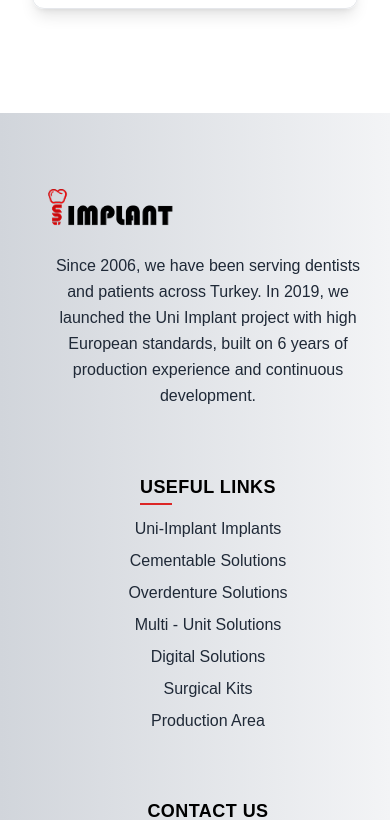
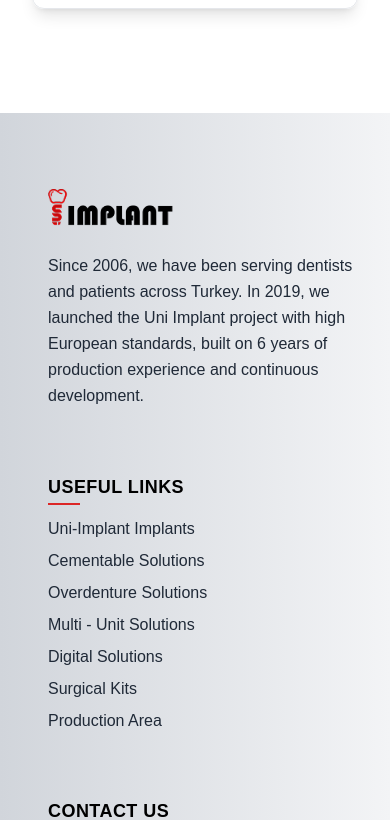
Before and after one commit to AbdullaSami/Uni-Implant, a Vue app: page /home in a window 390 px wide. Shown: the part 6884-7704 px from the top of the page. Built offline with nearby package versions, Linux system fonts and the light colour scheme.

Commit message:
Fix footer alignment and improve class formatting

```diff
--- a/src/components/Footer.vue
+++ b/src/components/Footer.vue
@@ -4,7 +4,7 @@
   <!-- Footer -->
   <footer
     id="footerEN"
-    class="relative text-center lg:text-left text-black bg-gradient-to-r from-gray-300 to-gray-100"
+    class="relative lg:text-left text-black bg-gradient-to-r from-gray-300 to-gray-100"
   >
     <!-- Section: Links -->
     <section class="pt-10 px-8 lg:px-24 relative z-10">
@@ -45,7 +45,7 @@
           <!-- Column 3: Contact -->
           <div class="mt-4">
             <h4
-              class="font-semibold mb-4 text-lg uppercase tracking-wide relative inline-block"
+              class=" font-semibold mb-4 text-lg uppercase tracking-wide relative inline-block"
             >
               {{$t('footer.contact.title')}}
               <span
```
